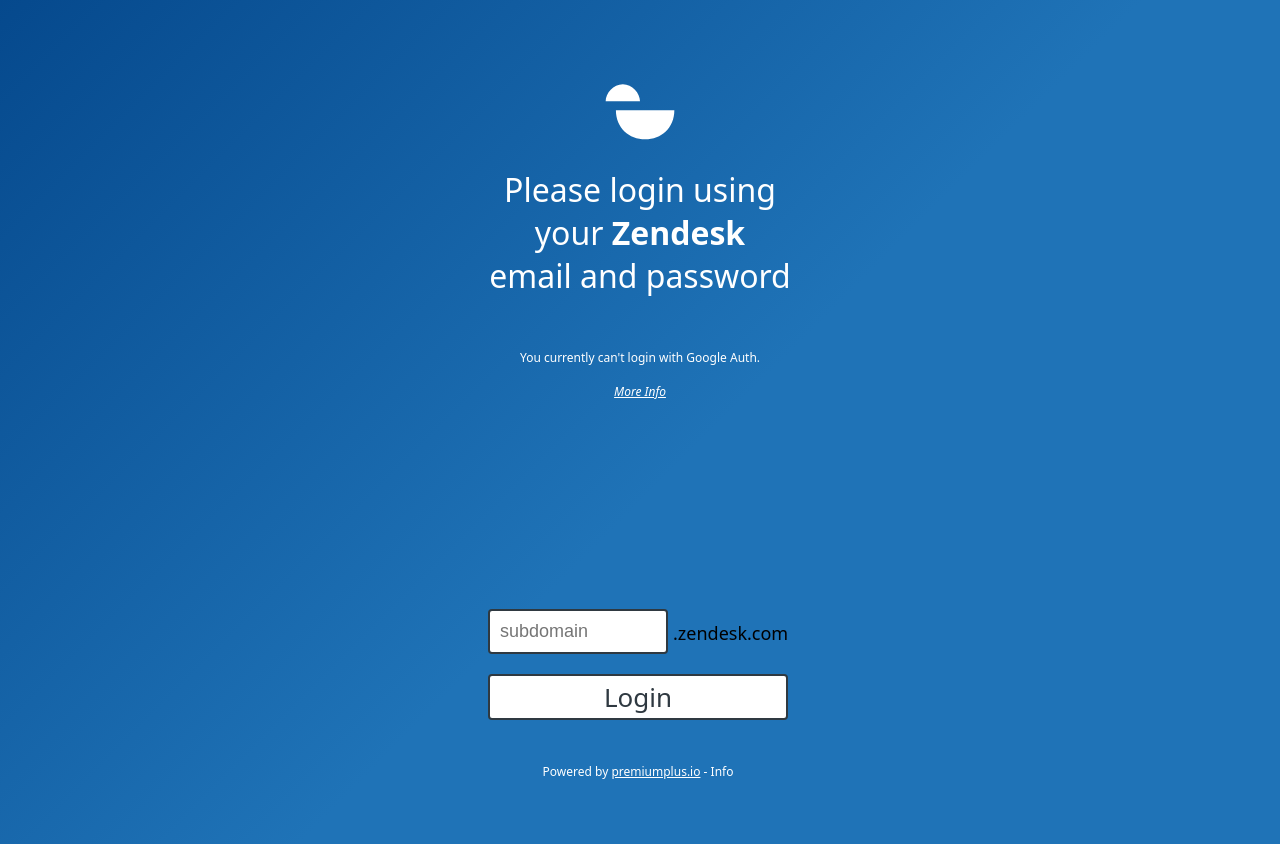
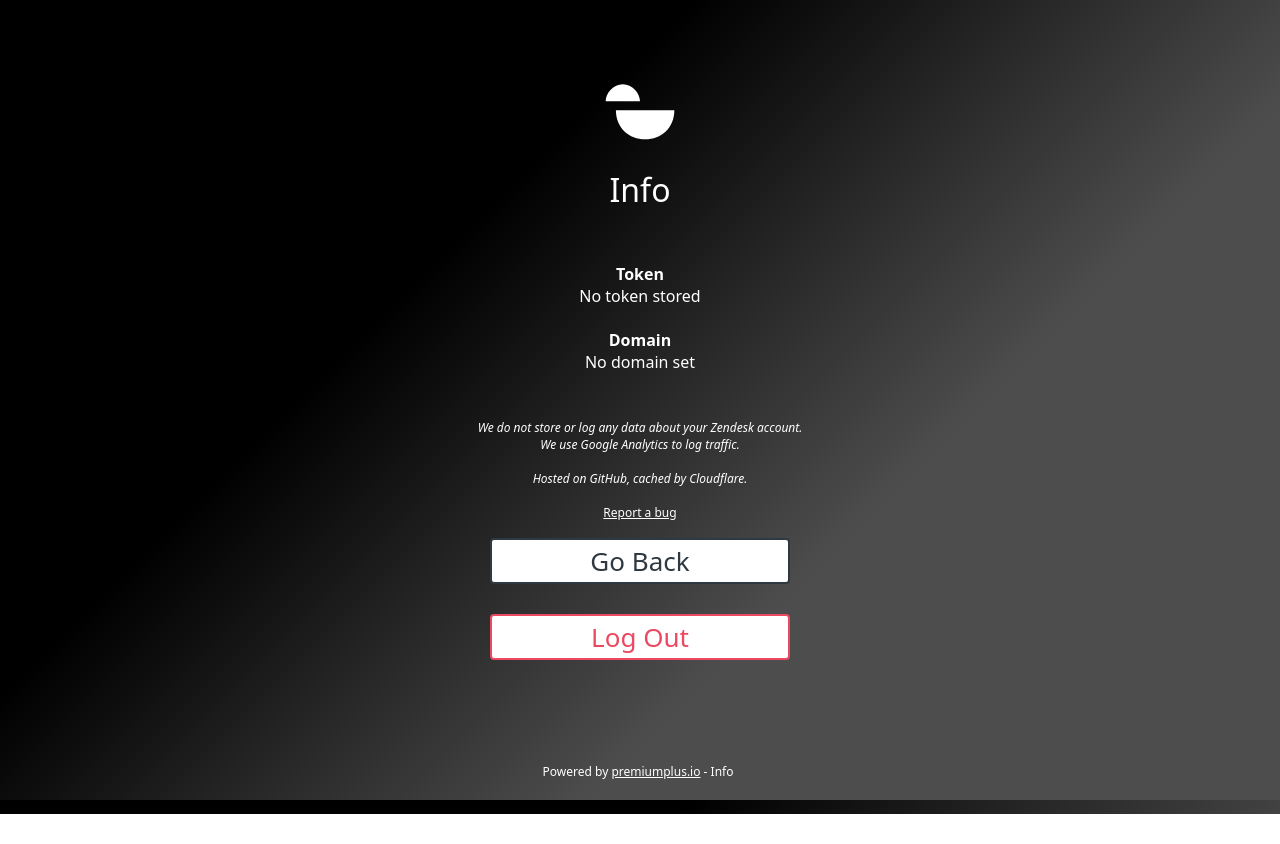
Before and after one commit to verschoren/talk_status, a plain HTML site: page index.html in a window 1280 px wide. Both pictures are taken after a click on the link "Info". After the commit the page ends 814 px from the top, so only its background shows below. Drawn offline with nearby package versions, Linux system fonts and the light colour scheme.

Commit message:
Small tweaks in privacy text

```diff
--- a/index.html
+++ b/index.html
@@ -49,8 +49,7 @@
 		<p class="disclaimer">
 			You currently can't login with Google Auth.
 			<br><br>
-			<em><a href="https://github.com/verschoren/talk_status" style="color:white;">More Info</a></em>
-<!-- 			<em>You can add this web site to <br>your homescreen as an app.</em> -->
+ 			<em>You can add this website to <br>your homescreen as an app.</em>
 		</p>
 	</div>
 	<div id="buy_text">
@@ -73,7 +72,15 @@
 			<br>
 			<strong>Domain</strong><br>
 			<span id="domain_info"></span>
-			<br>This website does not store or log any data about your Zendesk account. <br>We use Google Analytics to log traffic.<br><br>
+		</p>
+		<p class="disclaimer">
+			<em>
+				We do not store or log any data about your Zendesk account.
+				<br>We use Google Analytics to log traffic.
+				<br><br>Hosted on GitHub, cached by Cloudflare.
+			</em>
+				<br><br><a id="bugfix" href="https://github.com/verschoren/talk_status/issues" target="_blank" style="color:#FFF; text-decoration:underline">Report a bug</a>
+			<br><br>
 		</p>
 	</div>
 	<div id="buttons">
@@ -86,7 +93,6 @@
 		<a class="togglebutton" id="reset" onclick="init();">Go Back</a>
 		<a class="togglebutton" id="buy" href="https://premiumplus.io/shop/talk_status" target="_blank"">Buy Full Version</a>
 		<a class="togglebutton" id="resetLogin" onclick="setButtons('login','');">Go Back</a>
-		<a class="togglebutton" id="bugfix" href="https://github.com/verschoren/talk_status/issues" target="_blank">Bugs and Issues</a>
 		<a class="togglebutton red" id="logout" onclick="deleteToken();">Log Out</a>
 	</div>
 	<div class="bottom">
--- a/main.js
+++ b/main.js
@@ -120,7 +120,6 @@ function resetViews(){
 	$('#buy').hide();
 	$('#logout').hide();
 	$('#resetLogin').hide();
-	$('#bugfix').hide();
 	$('#status_text').hide("fade","",500,"");
 	$('#login_text').hide("fade","",500,"");
 	$('#buy_text').hide("fade","",500,"");
@@ -162,7 +161,6 @@ function setButtons(status_talk,via_talk){
 		$('#info_text').show("fade","",500,"");
 		$('#logout').css('display', 'block');
 		$('#resetLogin').css('display', 'block');
-		$('#bugfix').css('display', 'block');
 		setColors("info");
 	}
 	if (status_talk == "login"){
@@ -251,8 +249,13 @@ function setAvailability(user_id,payload) {
 }
 
 function getInfo(){
-	$('#token_info').html(localStorage.getItem('zauth').slice(0,10)+ '...');
-	$('#domain_info').html(localStorage.getItem('zdomain'));
+	if (localStorage.getItem('zauth') != null){
+		$('#token_info').html(localStorage.getItem('zauth').slice(0,10)+ '...');
+		$('#domain_info').html(localStorage.getItem('zdomain'));
+	} else {
+		$('#token_info').html('No token stored');
+		$('#domain_info').html('No domain set');
+	}
 	if (localStorage.getItem('zauth') != ""){
 		setButtons('info','');
 	} else {
```
